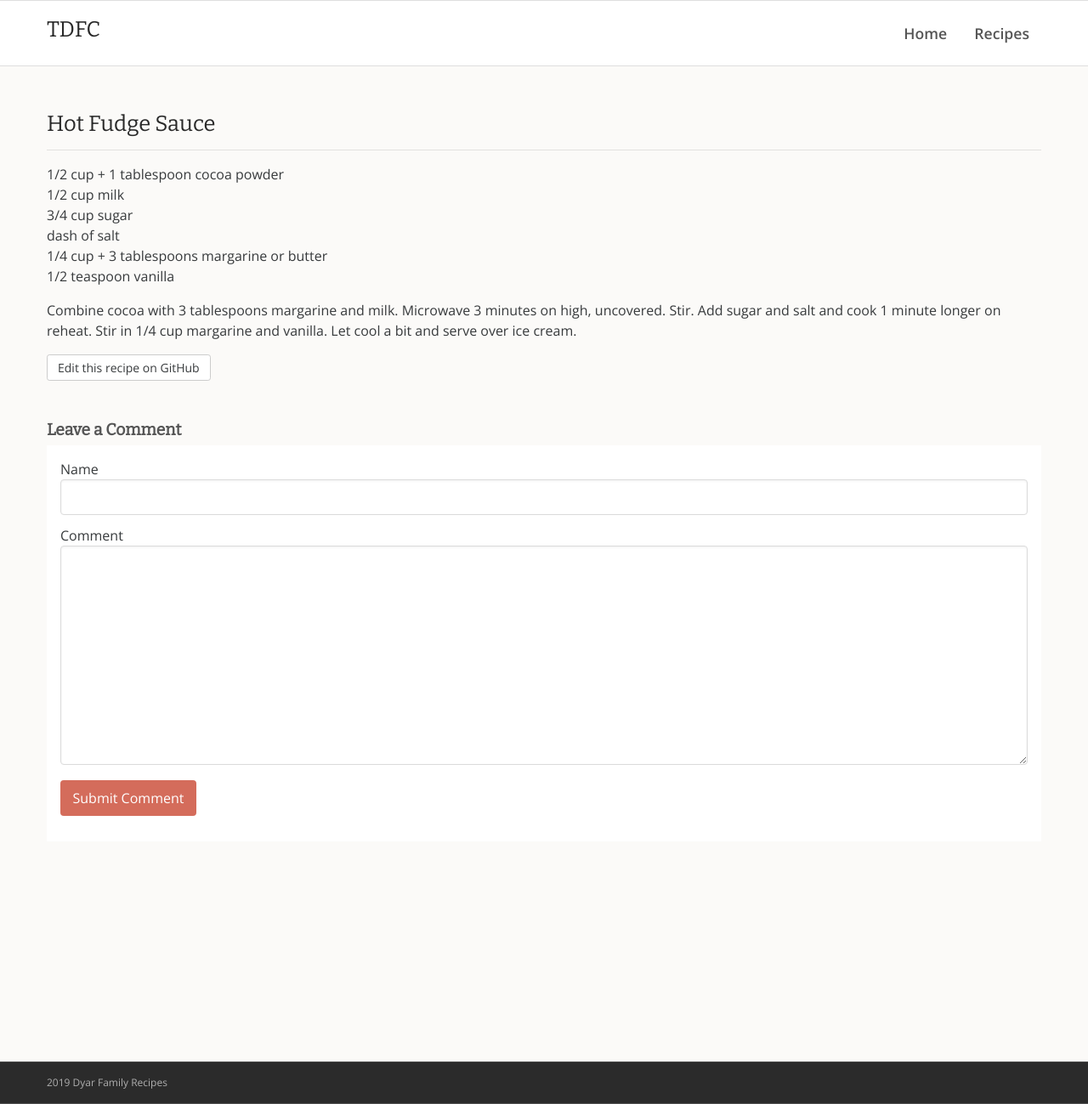
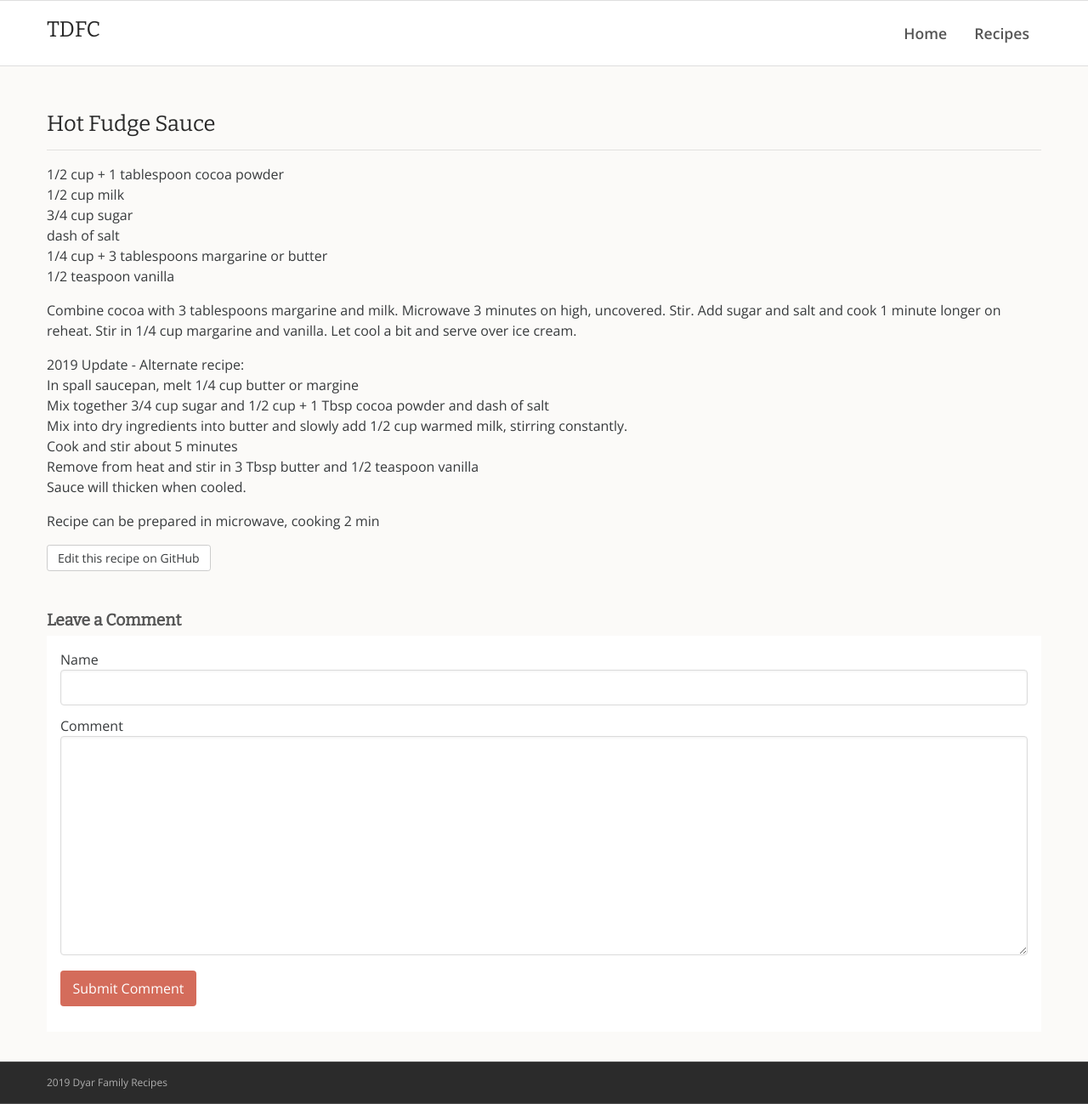
Before and after one commit to rdyar/tdfc, a Jekyll site: the page built from _desserts/hot-fudge-sauce.md, in a window 1280 px wide and 1299 px high. Shown: the whole window at 85% size. Built offline with Jekyll 4.4.1, drawn with Linux system fonts in a browser that asks for light colours.

Commit message:
Update hot-fudge-sauce.md

```diff
--- a/_desserts/hot-fudge-sauce.md
+++ b/_desserts/hot-fudge-sauce.md
@@ -11,3 +11,14 @@ dash of salt
 Combine cocoa with 3 tablespoons margarine and milk. Microwave 3 minutes on high,
 uncovered. Stir. Add sugar and salt and cook 1 minute longer on reheat. Stir in 1/4 cup
 margarine and vanilla. Let cool a bit and serve over ice cream.
+
+
+2019 Update - Alternate recipe:
+In spall saucepan, melt 1/4 cup butter or margine
+Mix together 3/4 cup sugar and 1/2 cup + 1 Tbsp cocoa powder and dash of salt
+Mix into dry ingredients into butter and slowly add 1/2 cup warmed milk, stirring constantly.
+Cook and stir about 5 minutes
+Remove from heat and stir in 3 Tbsp butter and 1/2 teaspoon vanilla
+Sauce will thicken when cooled.
+
+Recipe can be prepared in microwave, cooking 2 min
```
